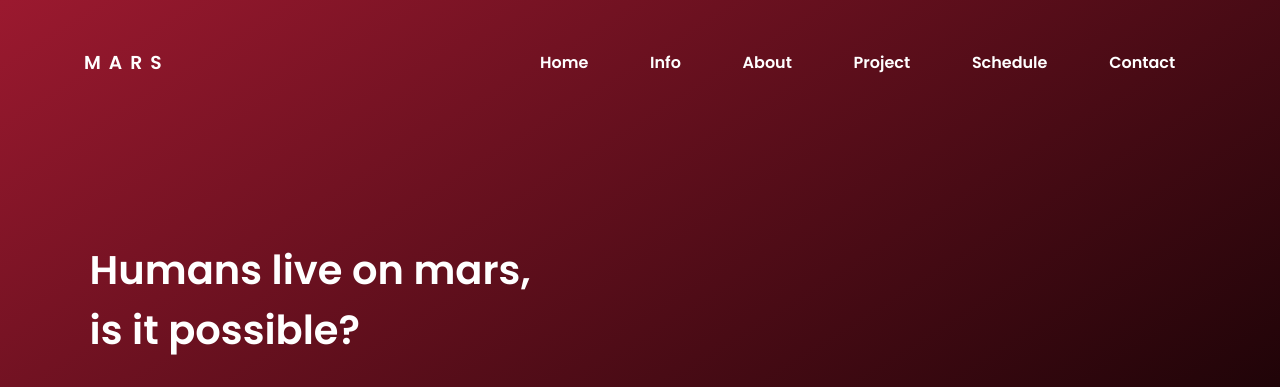
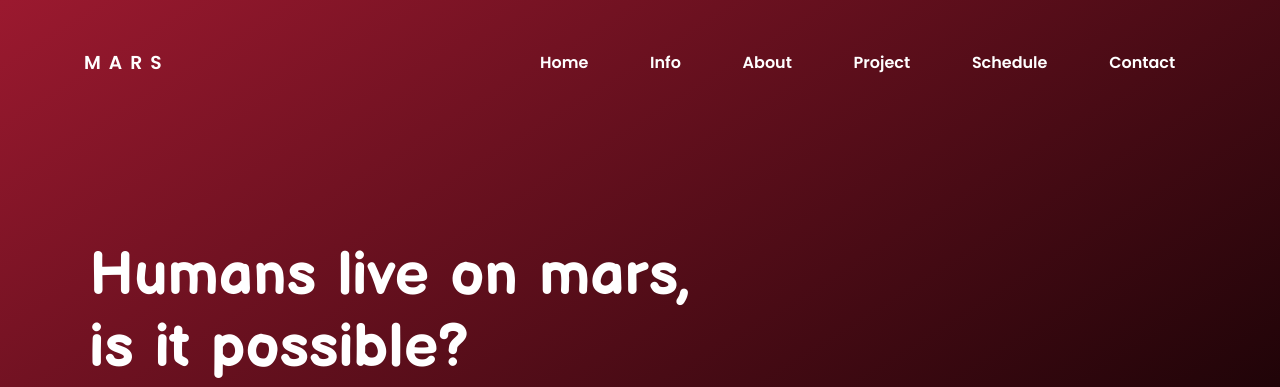
Before and after one commit to niteshprajapat/Mars-page-design, a plain HTML site: page index.html in a window 1280 px wide. Shown: the top 387 px of the page. Drawn offline with Linux system fonts and the light colour scheme.

Commit message:
arranging the text box

```diff
--- a/style.css
+++ b/style.css
@@ -1,4 +1,6 @@
 @import url('https://fonts.googleapis.com/css2?family=Caveat:wght@400;500;600;700&family=Poppins:wght@200;300;400;500;600&display=swap');
+
+@import url('https://fonts.googleapis.com/css2?family=Balsamiq+Sans:wght@400;700&family=Rubik:wght@300;400;500;600&display=swap');
 
 *{
     padding: 0;
@@ -103,9 +105,10 @@ nav>a{
 
 .left-side h1{
     color: white;
-    font-family: 'Poppins', sans-serif;
-    font-size: 40px;
+    font-family: 'Balsamiq Sans', cursive;
+    font-size: 60px;
     font-weight: 700;
+    word-spacing: 5px;
 }
 
 .left-side p{
@@ -119,6 +122,8 @@ nav>a{
     display: flex;
     justify-content: space-between;
     align-items: center;
+    width: 80%;
+
 }
 
 .arrow,
```
